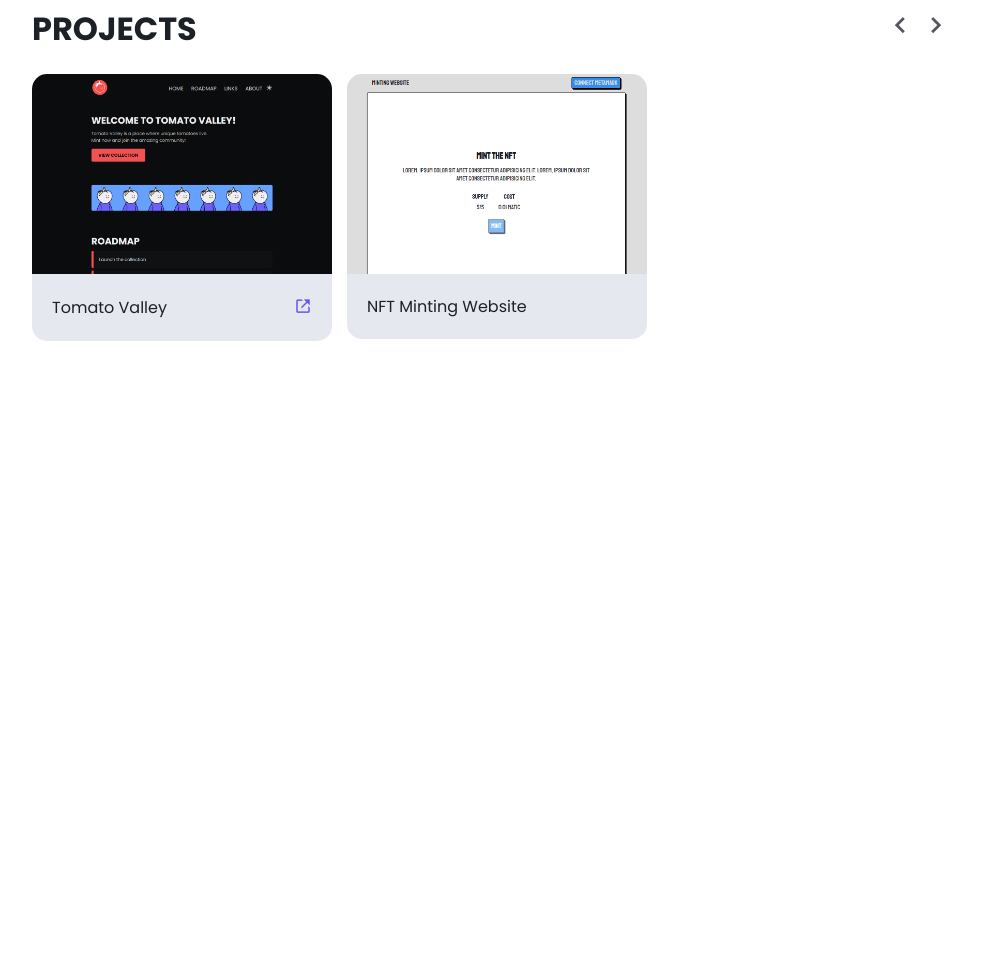
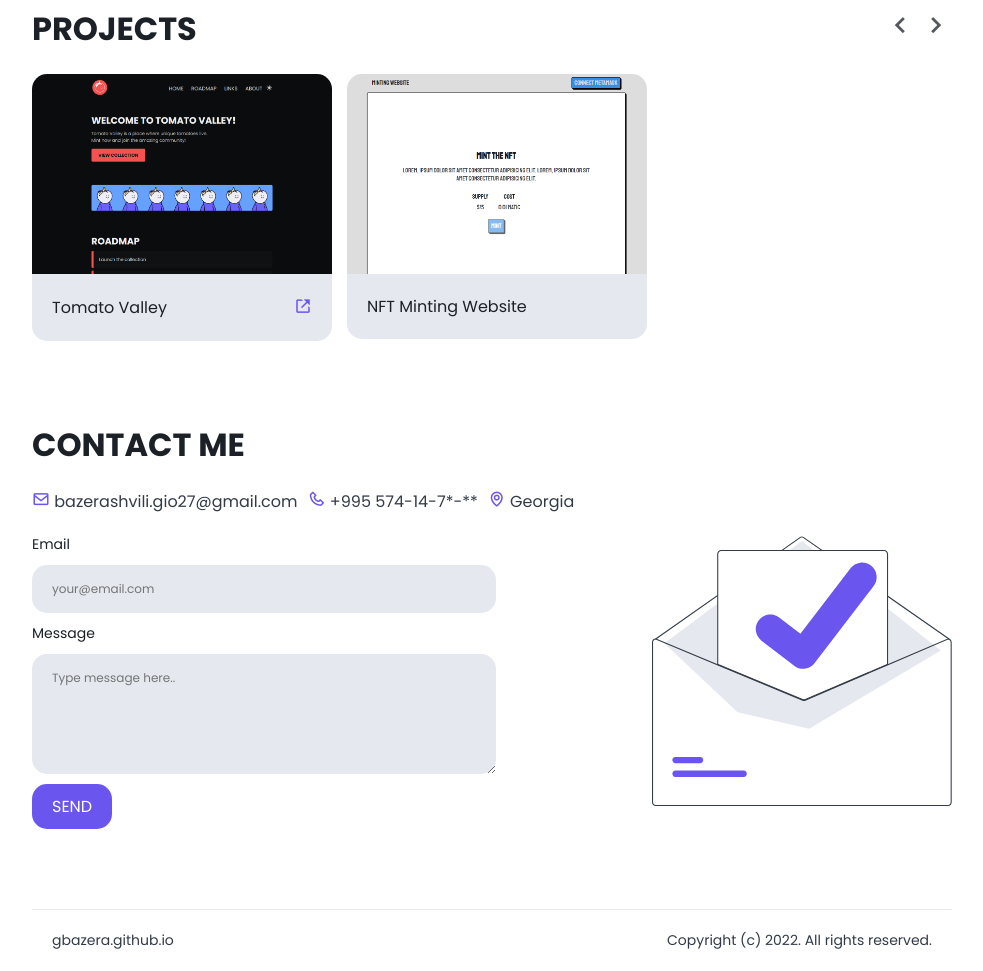
Before and after one commit to gbazera/personal-website, a plain HTML site: page index.html in a window 1280 px wide. Shown: the part 1028-1999 px from the top of the page, without its empty margins (148-1131 px from the left). Before the commit the page ends 1869 px from the top, so only its background shows below. Drawn offline with nearby package versions, Linux system fonts and the light colour scheme.

Commit message:
Added contact section

```diff
--- a/index.html
+++ b/index.html
@@ -10,24 +10,24 @@
 </head>
 <body>
     <nav>
-        <a href="#" class="logo">WEBSITE</a>
+        <a href="#" class="logo">GIORGI BAZERASHVILI</a>
         <ul class="links">
             <li><a href="#">HOME</a></li>
-            <li><a href="#">ABOUT</a></li>
-            <li><a href="#">PROJECTS</a></li>
-            <li><a href="#">CONTACT</a></li>
+            <li><a href="#about">ABOUT</a></li>
+            <li><a href="#projects">PROJECTS</a></li>
+            <li><a href="#contact">CONTACT</a></li>
         </ul>
     </nav>
     <section class="hero">
         <div class="l">
             <p class="heading">Hey, I'm <span>Giorgi.</span></p>
             <p>
-                Lorem ipsum dolor sit amet, consectetur adipiscing elit. Sed aliquam et dui ac fringilla.
-                Pellentesque dui nunc, tincidunt quis massa et, dictum sagittis elit.
+                17 Year old Front-End Web Developer from Georgia.
             </p>
         </div>
         <div class="img"></div>
     </section>
+    <div id="about"></div>
     <section class="about">
         <img src="./img/about-me.svg" alt="About me image">
         <div class="r">
@@ -40,6 +40,7 @@
             </p>
         </div>
     </section>
+    <div id="projects"></div>
     <section class="projects">
         <div class="top">
             <p class="heading">PROJECTS</p>
@@ -47,7 +48,7 @@
                 <button disabled><i class='bx bx-chevron-left'></i></button><button disabled><i class='bx bx-chevron-right'></i></button>
             </div>
         </div>
-        <div class="projects">
+        <div class="projs">
             <div class="proj">
                 <div class="img" style="background-image: url('./img/projects/0.png');"></div>
                 <div class="bot">
@@ -63,6 +64,38 @@
             </div>
         </div>
     </section>
+    <div id="contact"></div>
+    <section class="contact">
+        <p class="heading">CONTACT ME</p>
+        <div class="top">
+            <p>
+                <i class='bx bx-envelope'></i>
+                bazerashvili.gio27@gmail.com
+            </p>
+            <p>
+                <i class='bx bx-phone'></i>
+                +995 574-14-7*-**
+            </p>
+            <p>
+                <i class='bx bx-map'></i>
+                Georgia
+            </p>
+        </div>
+        <div class="bot">
+            <form action="" name="contact-form" class="contact-form">
+                <label for="contact-email">Email</label>
+                <input type="text" name="contact-email" id="contact-email" placeholder="your@email.com">
+                <label for="contact-message">Message</label>
+                <textarea name="contact-message" id="contact-message" placeholder="Type message here.." rows="5"></textarea>
+                <button class="btn">SEND</button>
+            </form>
+            <img src="./img/contact-me.svg" alt="Contact me image">
+        </div>
+    </section>
+    <footer>
+        <p>gbazera.github.io</p>
+        <p>Copyright (c) 2022. All rights reserved.</p>
+    </footer>
 
     <script src="./script.js"></script>
 </body>
--- a/script.js
+++ b/script.js
@@ -1,5 +1,5 @@
 const nav = document.querySelector('nav');
 
 window.addEventListener("scroll",()=>{
-    (window.scrollY > 0) ? nav.classList.add('active') : nav.classList.remove('active');
+    (window.scrollY > 32) ? nav.classList.add('active') : nav.classList.remove('active');
 });
--- a/style.scss
+++ b/style.scss
@@ -13,9 +13,33 @@ $dark2: #323b47;
 $light1: #ffffff;
 $light2: #e5e8ef;
 
+html{
+	scroll-behavior: smooth;
+}
+
 body {
 	margin: 0 auto;
 	width: 920px;
+}
+
+.btn{
+	padding: 10px 20px;
+	border: none;
+	border-radius: 15px;
+	background-color: $primary;
+	color: $light1;
+	font-size: 16px;
+	outline: 4px transparent solid;
+	cursor: pointer;
+	transition: .3s;
+}
+
+.btn:hover{
+	filter: brightness(.8);
+}
+
+.btn:focus{
+	outline-color: rgba($primary, .5);
 }
 
 nav {
@@ -128,6 +152,7 @@ section {
 	p:last-of-type {
 		font-size: 16px;
 		color: $light2;
+		margin-top: 20px;
 	}
 }
 
@@ -156,9 +181,8 @@ section {
             opacity: .75;
         }
 	}
-	margin-bottom: 500px;
 
-    .projects{
+    .projs{
         margin-top: 20px;
         display: flex;
     }
@@ -206,3 +230,77 @@ section {
         transform: scale(1.05);
     }
 }
+
+.contact{
+	.heading{
+		font-size: 32px;
+		font-weight: bold;
+		color: $dark1;
+	}
+
+	.top{
+		display: flex;
+		margin-top: 20px;
+
+		p{
+			margin-right: 10px;
+			color: $dark2;
+			font-size: 16px;
+
+			i{
+				color: $primary;
+				font-size: 18px;
+			}
+		}
+	}
+
+	form{
+		display: flex;
+		flex-direction: column;
+		align-items: flex-start;
+		margin-top: 20px;
+
+		label{
+			font-size: 14px;
+			color: $dark1;
+		}
+
+		input, textarea{
+			background-color: $light2;
+			color: $dark2;
+			border: none;
+			border-radius: 15px;
+			padding: 15px 20px;
+			font-size: 12px;
+			margin: 10px 0;
+			width: 464px;
+			outline: 4px transparent solid;
+			transition: outline-color .3s;
+		}
+
+		input:focus,
+		textarea:focus{
+			outline-color: rgba($primary, .5);
+		}
+
+		button{
+			display: block;
+		}
+	}
+
+	.bot{
+		display: flex;
+		justify-content: space-between;
+	}
+}
+
+footer{
+	margin-top: 80px;
+	border-top: 1px $light2 solid;
+	color: $dark2;
+	display: flex;
+	justify-content: space-between;
+	align-items: center;
+	padding: 20px;
+	font-size: 14px;
+}
```
Also changed, not shown: img/contact-me.svg (added), style.css.
